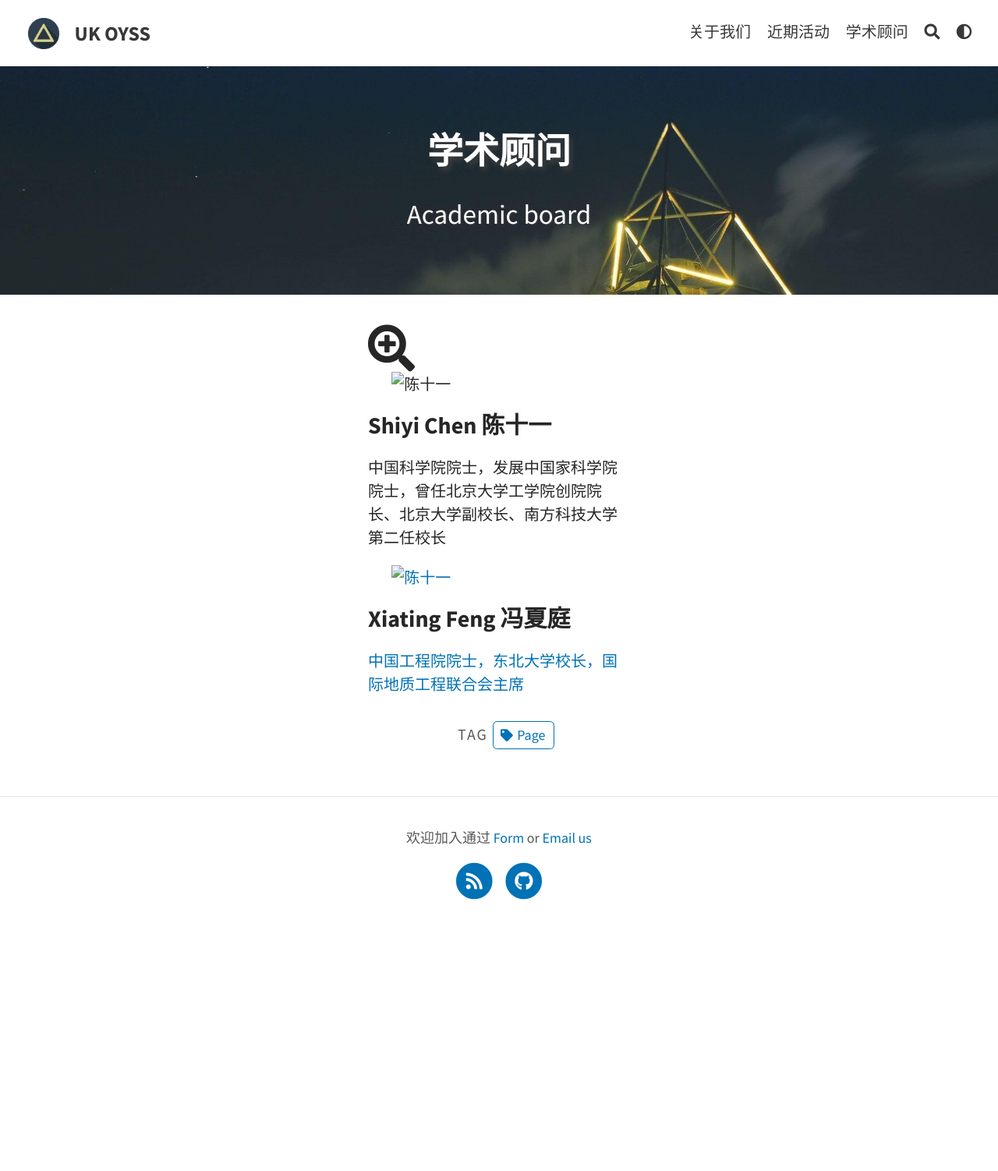
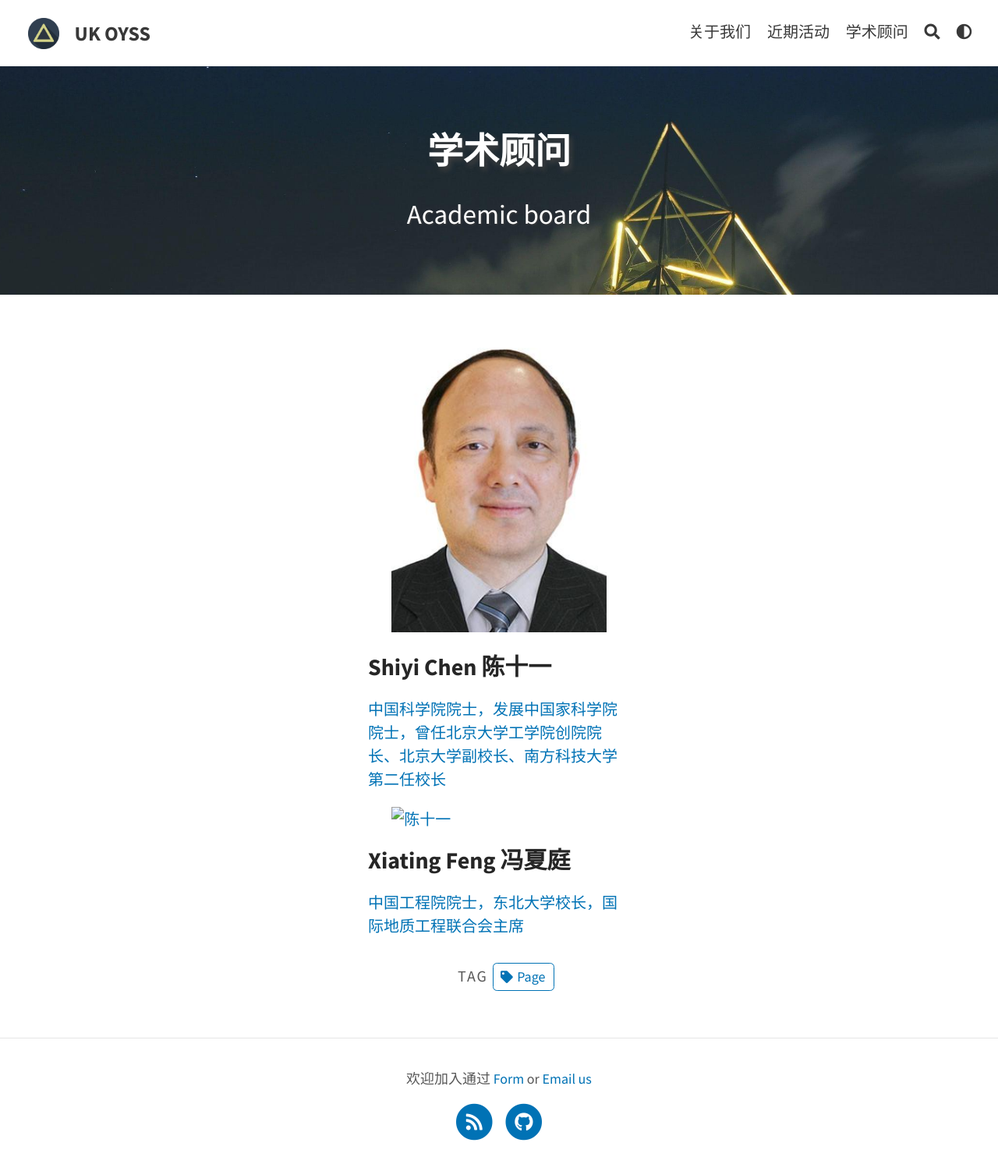
Before and after one commit to uk-oyss/uk-oyss.github.io, a Jekyll site: the page built from pages/portfolio.md, in a window 1280 px wide. Shown: the whole page at 78% size. Built offline with Jekyll 4.4.1, drawn with Linux system fonts in a browser that asks for light colours; a script that is not in the unit is left out; before the commit the page ends 1192 px from its top, so only the background shows below that.

Commit message:
Ab-shiyichen

```diff
--- a/_includes/portfolio.html
+++ b/_includes/portfolio.html
@@ -18,20 +18,20 @@
 
 <!-- Portfolio Grid Section -->
 <div class="portfolio-grid">
-<!--    {% for item in site.portfolio %}-->
+    {% for item in site.portfolio %}
     <div class="portfolio-cell">
-            <div class="caption" title="查看更多">
+        <a class="portfolio-link" data-keyboard="true" href="{{ item.url | relative_url }}">
+            <div class="caption" title="{{ item.title }}">
                 <div class="caption-content">
                     <i class="fas fa-search-plus fa-3x"></i>
                 </div>
             </div>
-            <img alt="陈十一" class="portfolio-image" src="assets/img/portfolio/shiyichen.jpeg">
+            <img alt="陈十一" class="portfolio-image" src="{{ item.img | relative_url }}">
             <div class="portfolio-description">
-                <a class="portfolio-link" data-keyboard="true" href="https://faculty.sustech.edu.cn/?tagid=chensy&iscss=1&snapid=1&orderby=date&go=1">
                 <h3 class="portfolio-title">Shiyi Chen 陈十一</h3>
-                </a>
                 <p class="portfolio-text">中国科学院院士，发展中国家科学院院士，曾任北京大学工学院创院院长、北京大学副校长、南方科技大学第二任校长</p>
             </div>
+        </a>
         <a class="portfolio-link" data-keyboard="true" href="https://ysg.ckcest.cn/html/details/8124/index.html">
             <div class="caption" title="查看更多">
                 <div class="caption-content">
@@ -45,5 +45,5 @@
             </div>
         </a>
     </div>
-<!--    {% endfor %}-->
+    {% endfor %}
 </div>
```
